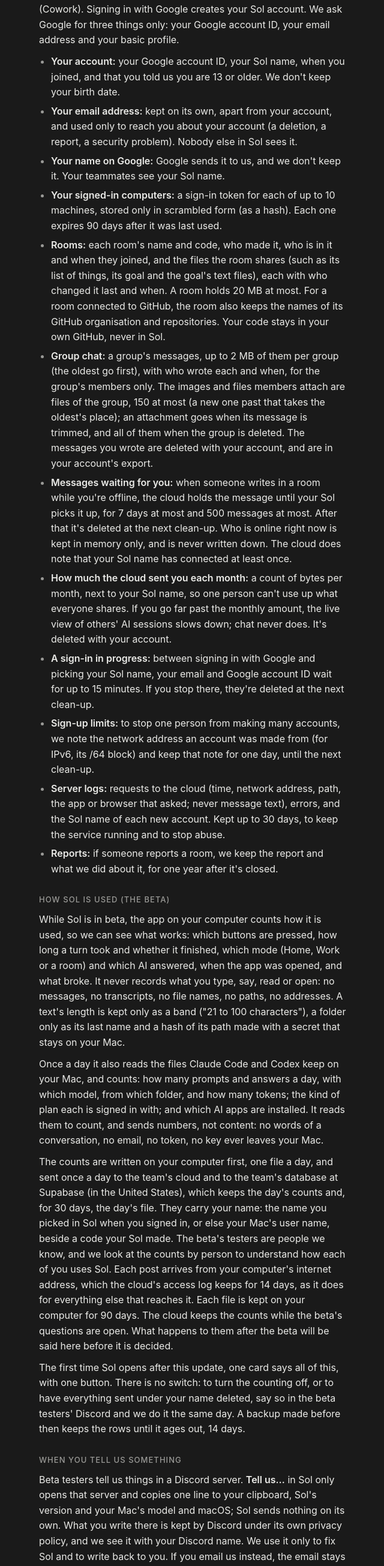
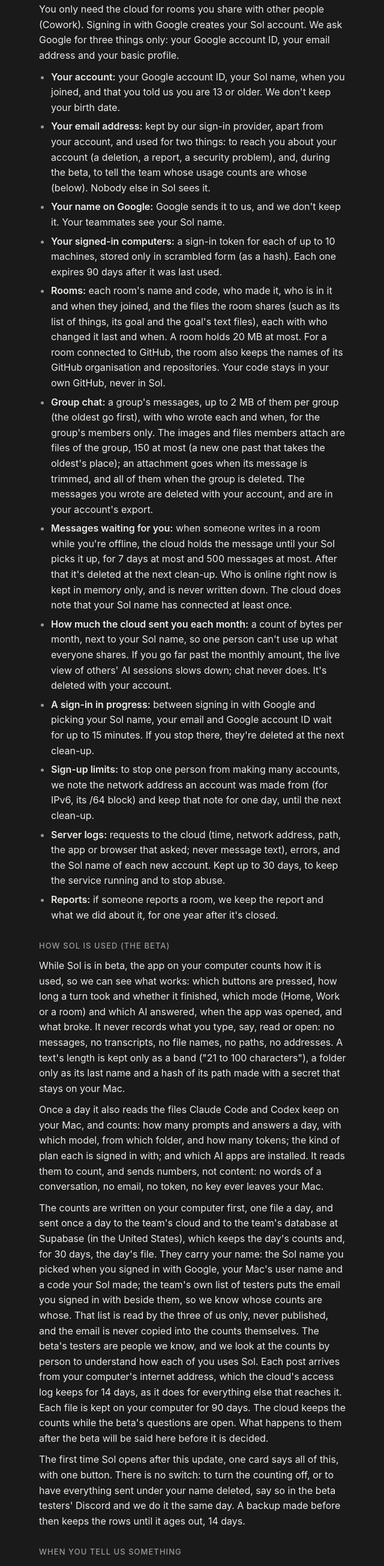
Before and after one commit to sol-mif/site, a plain HTML site: page privacy.html in a window 1280 px wide. Shown: the part 1680-4290 px from the top of the page at 60% size, without its empty margins (319-959 px from the left). Drawn offline with Linux system fonts and the light colour scheme.

Commit message:
site/ at sol-dev 16c95a0, install from stable

```diff
--- a/privacy.html
+++ b/privacy.html
@@ -22,7 +22,7 @@
       <li>Sol runs on your own computer. Your AI conversations, your files and your browser stay there. Only what you or your AI post in a shared room passes through Sol's cloud.</li>
       <li>Sol's cloud keeps only what a team needs to share: your account, the rooms you are in, and messages waiting for someone who is offline.</li>
       <li>The cloud is in the United States.</li>
-      <li>We don't sell your data or show you ads. The website runs no trackers. During the beta, the app counts how it is used (which buttons, how long a turn took, which mode) and once a day what Claude Code's and Codex's files on your Mac add up to (tokens, your plan), and sends the counts to the team once a day with your name, never what you type, say or open. A word in the beta testers' Discord turns it off or deletes it.</li>
+      <li>We don't sell your data or show you ads. The website runs no trackers. During the beta, the app counts how it is used (which buttons, how long a turn took, which mode) and once a day what Claude Code's and Codex's files on your Mac add up to (tokens, your plan), and sends the counts to the team once a day with your Sol name and the email you signed in with, never what you type, say or open. A word in the beta testers' Discord turns it off or deletes it.</li>
       <li>You can ask for a copy of your data, or ask us to delete it. Deletion is complete within 30 days of your confirmation, backups included.</li>
     </ul>
   </section>
@@ -44,7 +44,7 @@
     <p>You only need the cloud for rooms you share with other people (Cowork). Signing in with Google creates your Sol account. We ask Google for three things only: your Google account ID, your email address and your basic profile.</p>
     <ul>
       <li><b>Your account:</b> your Google account ID, your Sol name, when you joined, and that you told us you are 13 or older. We don't keep your birth date.</li>
-      <li><b>Your email address:</b> kept on its own, apart from your account, and used only to reach you about your account (a deletion, a report, a security problem). Nobody else in Sol sees it.</li>
+      <li><b>Your email address:</b> kept by our sign-in provider, apart from your account, and used for two things: to reach you about your account (a deletion, a report, a security problem), and, during the beta, to tell the team whose usage counts are whose (below). Nobody else in Sol sees it.</li>
       <li><b>Your name on Google:</b> Google sends it to us, and we don't keep it. Your teammates see your Sol name.</li>
       <li><b>Your signed-in computers:</b> a sign-in token for each of up to 10 machines, stored only in scrambled form (as a hash). Each one expires 90 days after it was last used.</li>
       <li><b>Rooms:</b> each room's name and code, who made it, who is in it and when they joined, and the files the room shares (such as its list of things, its goal and the goal's text files), each with who changed it last and when. A room holds 20 MB at most. For a room connected to GitHub, the room also keeps the names of its GitHub organisation and repositories. Your code stays in your own GitHub, never in Sol.</li>
@@ -62,7 +62,7 @@
     <h2>How Sol is used (the beta)</h2>
     <p>While Sol is in beta, the app on your computer counts how it is used, so we can see what works: which buttons are pressed, how long a turn took and whether it finished, which mode (Home, Work or a room) and which AI answered, when the app was opened, and what broke. It never records what you type, say, read or open: no messages, no transcripts, no file names, no paths, no addresses. A text's length is kept only as a band ("21 to 100 characters"), a folder only as its last name and a hash of its path made with a secret that stays on your Mac.</p>
     <p>Once a day it also reads the files Claude Code and Codex keep on your Mac, and counts: how many prompts and answers a day, with which model, from which folder, and how many tokens; the kind of plan each is signed in with; and which AI apps are installed. It reads them to count, and sends numbers, not content: no words of a conversation, no email, no token, no key ever leaves your Mac.</p>
-    <p>The counts are written on your computer first, one file a day, and sent once a day to the team's cloud and to the team's database at Supabase (in the United States), which keeps the day's counts and, for 30 days, the day's file. They carry your name: the name you picked in Sol when you signed in, or else your Mac's user name, beside a code your Sol made. The beta's testers are people we know, and we look at the counts by person to understand how each of you uses Sol. Each post arrives from your computer's internet address, which the cloud's access log keeps for 14 days, as it does for everything else that reaches it. Each file is kept on your computer for 90 days. The cloud keeps the counts while the beta's questions are open. What happens to them after the beta will be said here before it is decided.</p>
+    <p>The counts are written on your computer first, one file a day, and sent once a day to the team's cloud and to the team's database at Supabase (in the United States), which keeps the day's counts and, for 30 days, the day's file. They carry your name: the Sol name you picked when you signed in with Google, your Mac's user name and a code your Sol made; the team's own list of testers puts the email you signed in with beside them, so we know whose counts are whose. That list is read by the three of us only, never published, and the email is never copied into the counts themselves. The beta's testers are people we know, and we look at the counts by person to understand how each of you uses Sol. Each post arrives from your computer's internet address, which the cloud's access log keeps for 14 days, as it does for everything else that reaches it. Each file is kept on your computer for 90 days. The cloud keeps the counts while the beta's questions are open. What happens to them after the beta will be said here before it is decided.</p>
     <p>The first time Sol opens after this update, one card says all of this, with one button. There is no switch: to turn the counting off, or to have everything sent under your name deleted, say so in the beta testers' Discord and we do it the same day. A backup made before then keeps the rows until it ages out, 14 days.</p>
   </section>
 
```
